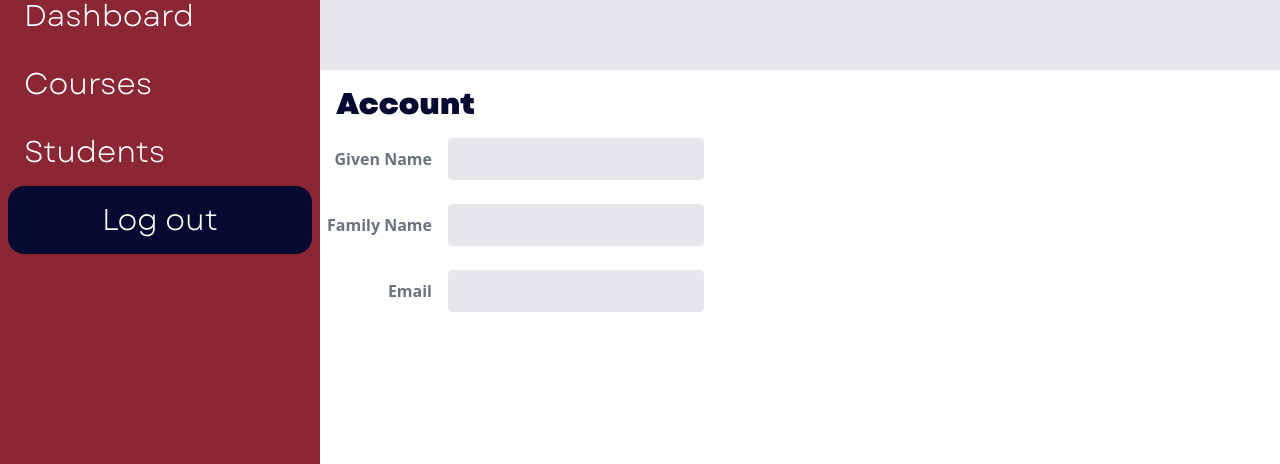
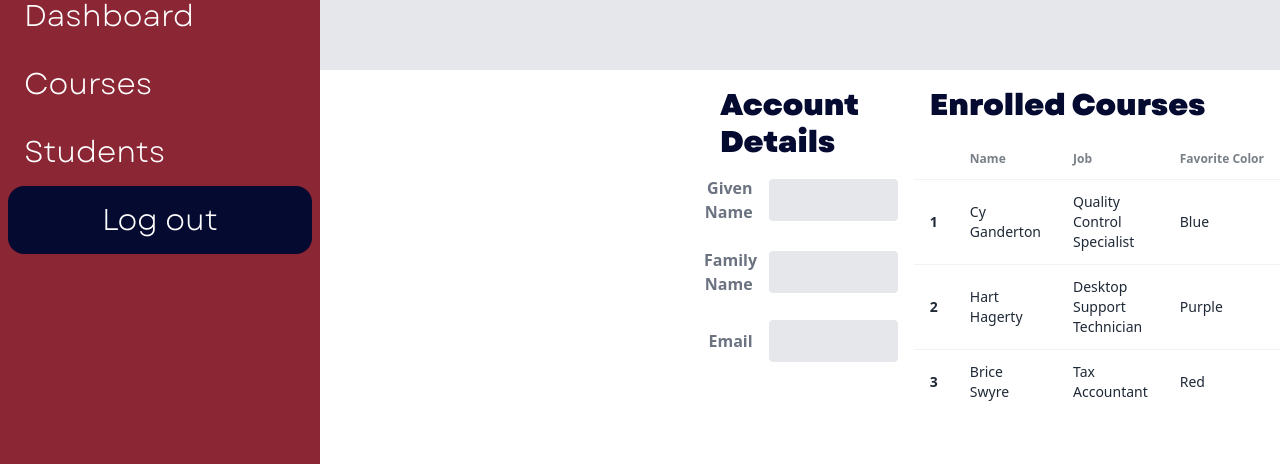
Before and after one commit to cothme/lms-globaltek-admin-fe, a React (Vite) app: page /profile/1 in a window 1280 px wide. Shown: the part 330-794 px from the top of the page. Built offline with nearby package versions, Linux system fonts and the light colour scheme; no server answers; sample sign-in values are in the browser's storage.

Commit message:
Added update button in update form

```diff
--- /dev/null
+++ b/src/components/pages/StudentProfilePageComponents/StudentStats.tsx
@@ -0,0 +1,53 @@
+import React from "react";
+
+const StudentStats = () => {
+  return (
+    <>
+      <div className="ml-4">
+        <div className="relative text-3xl m-4">
+          <span className="font-garetheavy text-theme-blue">
+            Enrolled Courses
+          </span>
+        </div>
+        <div className="overflow-x-auto">
+          <table className="table">
+            {/* head */}
+            <thead>
+              <tr>
+                <th></th>
+                <th>Name</th>
+                <th>Job</th>
+                <th>Favorite Color</th>
+              </tr>
+            </thead>
+            <tbody>
+              {/* row 1 */}
+              <tr>
+                <th>1</th>
+                <td>Cy Ganderton</td>
+                <td>Quality Control Specialist</td>
+                <td>Blue</td>
+              </tr>
+              {/* row 2 */}
+              <tr>
+                <th>2</th>
+                <td>Hart Hagerty</td>
+                <td>Desktop Support Technician</td>
+                <td>Purple</td>
+              </tr>
+              {/* row 3 */}
+              <tr>
+                <th>3</th>
+                <td>Brice Swyre</td>
+                <td>Tax Accountant</td>
+                <td>Red</td>
+              </tr>
+            </tbody>
+          </table>
+        </div>
+      </div>
+    </>
+  );
+};
+
+export default StudentStats;
--- a/src/components/pages/StudentProfilePageComponents/UpdateForm.tsx
+++ b/src/components/pages/StudentProfilePageComponents/UpdateForm.tsx
@@ -1,4 +1,5 @@
 import React, { useState } from "react";
+import StudentStats from "./StudentStats";
 interface User {
   _id: string;
   family_name: string;
@@ -18,12 +19,14 @@
   const [familyNameChanged, setFamilyNameChanged] = useState(false);
   const [givenNameChanged, setGivenNameChanged] = useState(false);
   const [emailChanged, setEmailChanged] = useState(false);
+  const [isModified, setIsModified] = useState(false);
   const handleFamilyNameChange = (
     event: React.ChangeEvent<HTMLInputElement>
   ) => {
     const newValue = event.target.value;
     setFamilyName(newValue);
     setFamilyNameChanged(newValue !== users?.family_name);
+    setIsModified(newValue !== users?.family_name);
   };
 
   const handleGivenNameChange = (
@@ -32,20 +35,24 @@
     const newValue = event.target.value;
     setGivenName(newValue);
     setGivenNameChanged(newValue !== users?.given_name);
+    setIsModified(newValue !== users?.given_name);
   };
 
   const handleEmailChange = (event: React.ChangeEvent<HTMLInputElement>) => {
     const newValue = event.target.value;
     setEmail(newValue);
     setEmailChanged(newValue !== users?.email);
+    setIsModified(newValue !== users?.email);
   };
   return (
     <>
-      <div className="relative text-3xl font-garet m-4">
-        <span className="font-garetheavy text-theme-blue">Account</span>
+      <div className="lg:ml-96 lg:m-0 mx-10 items-center flex flex-col md:flex-row lg:flex-row md:items-start lg:items-start">
+        <form className="w-full max-w-sm">
+          <div className="relative text-3xl m-4">
+            <span className="font-garetheavy text-theme-blue">
+              Account Details
+            </span>
           </div>
-      <div className="overflow-x-auto"></div>
-      <form className="w-full max-w-sm">
           <div className="md:flex md:items-center mb-6">
             <div className="md:w-1/3">
               <label className="block text-gray-500 font-bold md:text-right mb-1 md:mb-0 pr-4">
@@ -97,7 +104,19 @@
               />
             </div>
           </div>
+
+          {isModified && (
+            <div className="flex justify-end">
+              <button type="submit" className="btn flex justify-end btn-accent">
+                Update
+              </button>
+            </div>
+          )}
         </form>
+        <div>
+          <StudentStats></StudentStats>
+        </div>
+      </div>
     </>
   );
 };
```
Lines whose indentation alone changed are shown as unchanged.
